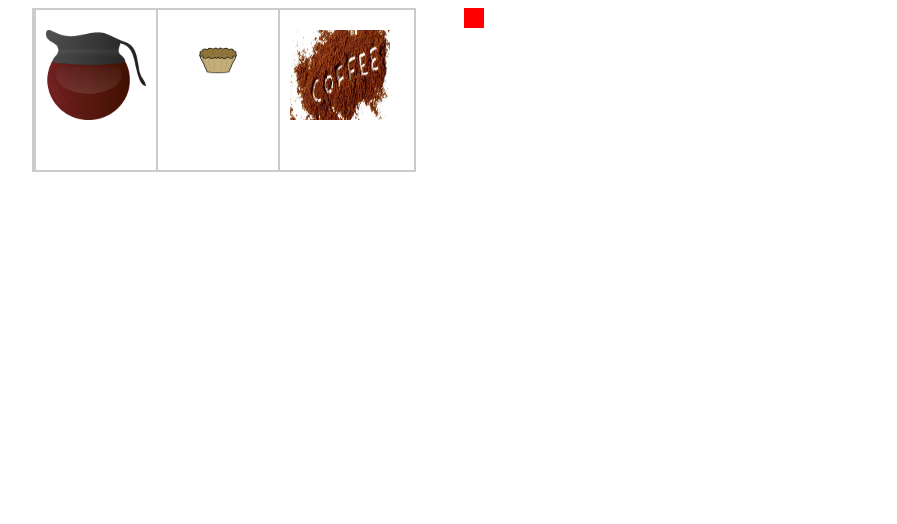
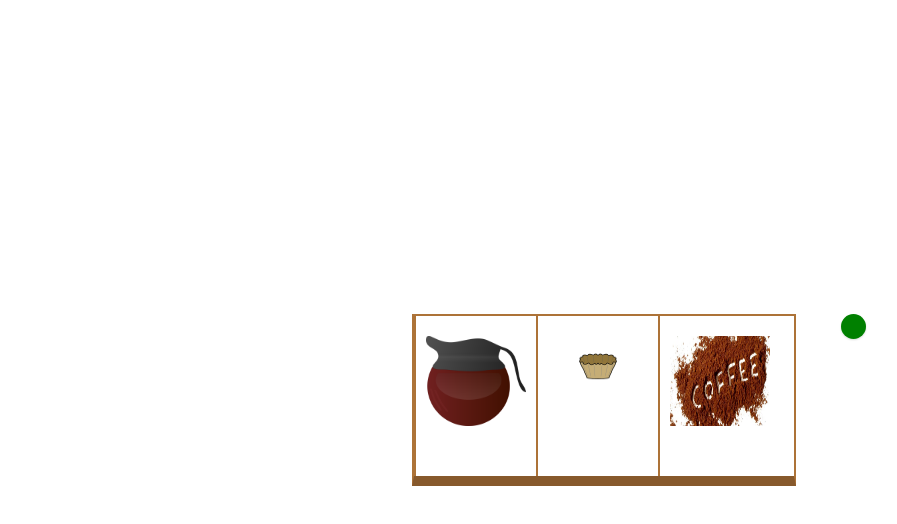
Before and after one commit to lilianchen1/espresso_bar_slot_machine, a plain HTML site: page index.html in a window 1280 px wide. Shown: the whole page, without its empty margins (24-921 px from the left). Drawn offline with Linux system fonts and the light colour scheme.

Commit message:
refactored code, timeout lever

```diff
--- a/application.css
+++ b/application.css
@@ -1,12 +1,17 @@
 .machine {
   width: 500px;
+  position: absolute;
+  top: 50%;
+  left: 50%;
+  transform: translate(-50%, -50%);
 }
 
 .reels-container {
   overflow: hidden;
   width: 380px;
   height: 160px;
-  border: 2px solid #ccc;
+  border: 2px solid #ad7338;
+  border-bottom: 10px solid #87592c;
   margin: 0 auto;
 }
 
@@ -16,7 +21,7 @@
   margin: 0;
   list-style: none;
   height: 100%;
-  border-left: 2px solid #ccc;
+  border-left: 2px solid #ad7338;
 }
 
 .reel .reel-item:nth-child(1) {
@@ -33,10 +38,27 @@
   margin-top: 10px;
 }
 
-.lever a {
-  background: red;
-  width: 20px;
-  height: 20px;
+a.lever-off {
+  background: green;
+  width: 25px;
+  height: 25px;
   display: block;
   float: right;
+  border-radius: 15px;
+  box-shadow: 0 1px 2px rgba(0,0,0,0.15);
+  transition: 0.3s ease-in-out;
 }
+
+a.lever-off:hover {
+  box-shadow: 0 5px 15px rgba(0,0,0,0.3);
+}
+
+a.lever-on {
+  cursor: default;
+  background: red;
+  width: 25px;
+  height: 25px;
+  display: block;
+  float: right;
+  border-radius: 15px;
+}
--- a/index.html
+++ b/index.html
@@ -8,7 +8,7 @@
     <div class="main">
       <div class="machine">
         <div class='lever'>
-          <a href='javascript:void(0)'></a>
+          <a class='lever-off' href='javascript:void(0)'></a>
         </div>
         <div class="reels-container">
         </div>
@@ -16,7 +16,8 @@
     </div>
     <link rel="stylesheet" href="application.css" type="text/css">
     <script type="text/javascript" src="jquery-3.0.0.js"></script>
-    <script type="text/javascript" src="application.js"></script>
+    <script type="text/javascript" src="javascript/application.js"></script>
+    <script type="text/javascript" src="javascript/slot_machine.js"></script>
     <script>
       $(function() {
         $(".main").startMachine();
--- /dev/null
+++ b/javascript/application.js
@@ -0,0 +1,10 @@
+$.fn.startMachine = function() {
+  return new $.SlotGame(this);
+};
+
+$.SlotGame = function() {
+  var $el = $("div.reels-container");
+  var game = new window.SLOTMACHINE.Game($el);
+  game.setUpMachine();
+  game.listenForGameStart();
+};
--- a/application.js
+++ b/javascript/slot_machine.js
@@ -1,25 +1,15 @@
-$.fn.startMachine = function() {
-  return new $.SlotGame(this);
-};
-
-$.SlotGame = function() {
-  var $el = $("div.reels-container");
-  var view = new window.SLOTMACHINE.View($el);
-  view.setUpMachine();
-  view.listenForGameStart();
-};
-
 (function() {
   if (typeof SLOTMACHINE === "undefined") {
     window.SLOTMACHINE = {};
   }
 
-  var View = SLOTMACHINE.View = function($el) {
+  var Game = SLOTMACHINE.Game = function($el) {
     this.$el = $el;
-    this.items = [['coffee-maker', 'tea-pot', 'espresso-machine'], ['coffee-filter', 'tea-strainer', 'espresso-tamper'], ['coffee-ground', 'tea-loose', 'espresso-bean']]
+    this.items = [['coffee-maker', 'tea-pot', 'espresso-machine'], ['coffee-filter', 'tea-strainer', 'espresso-tamper'], ['coffee-ground', 'tea-loose', 'espresso-bean']];
+    this.reelSpinning = false;
   };
 
-  View.prototype.setUpMachine = function() {
+  Game.prototype.setUpMachine = function() {
     var reelTemplate = "<ul id='reelNum' class='reel'></ul>"
     var itemTemplate = "<li id='itemType' class='reel-item'></li>"
     var imageTemplate = "<img src='./images/itemType.png' />"
@@ -28,7 +18,7 @@ $.SlotGame = function() {
       for (var itemIdx = 0; itemIdx < 3; itemIdx++) {
         var currentItem = this.items[reelIdx][itemIdx]
         var $item = $(itemTemplate.replace('itemType', currentItem));
-        $item.append(imageTemplate.replace('itemType', currentItem))
+        $item.append(imageTemplate.replace('itemType', currentItem));
 
         $reel.append($item);
       }
@@ -36,14 +26,26 @@ $.SlotGame = function() {
     }
   };
 
-  View.prototype.listenForGameStart = function() {
+  Game.prototype.listenForGameStart = function() {
     $(".lever a").on("click", function(event) {
-      this.startGame();
-      // display winning/losing modal
+      if (!this.reelSpinning) {
+        this.setReelTimeOut();
+        this.startGame();
+      }
     }.bind(this));
   };
 
-  View.prototype.startGame = function() {
+  Game.prototype.setReelTimeOut = function() {
+    this.reelSpinning = true;
+    $('.lever a').attr('class', 'lever-on');
+  };
+
+  Game.prototype.removeReelTimeOut = function() {
+    this.reelSpinning = false;
+    $('.lever a').attr('class', 'lever-off');
+  };
+
+  Game.prototype.startGame = function() {
     var counters = [];
     for (var i = 0; i < 3; i++) {
       counters.push(Math.floor(Math.random() * 8) + 8);
@@ -51,23 +53,25 @@ $.SlotGame = function() {
     this.revealResult(counters);
   };
 
-  View.prototype.revealResult = function(counters) {
+  Game.prototype.revealResult = function(counters) {
     var spinTime = 120;
     var timer;
     var that = this;
     (function repeat() {
-      --counters[0]
-      --counters[1]
-      --counters[2]
+      --counters[0];
+      --counters[1];
+      --counters[2];
       if (counters[0] >= 0 || counters[1] >= 0 || counters[2] >= 0) {
         that.spinReelAndShowResults(spinTime, counters);
         spinTime += 20;
         timer = setTimeout(repeat, spinTime);
+      } else {
+        that.removeReelTimeOut();
       }
     })();
   };
 
-  View.prototype.animateSpinning = function(reel, item, time) {
+  Game.prototype.animateSpinning = function(reel, item, time) {
     $(item).animate({
       'margin-top': '200px'
     }, time - 20, function() {
@@ -77,7 +81,7 @@ $.SlotGame = function() {
     });
   };
 
-  View.prototype.spinReelAndShowResults = function(time, counters) {
+  Game.prototype.spinReelAndShowResults = function(time, counters) {
     var that = this;
     for (var i = 0; i < counters.length; i++) {
       if (counters[i] > 0) {
```
